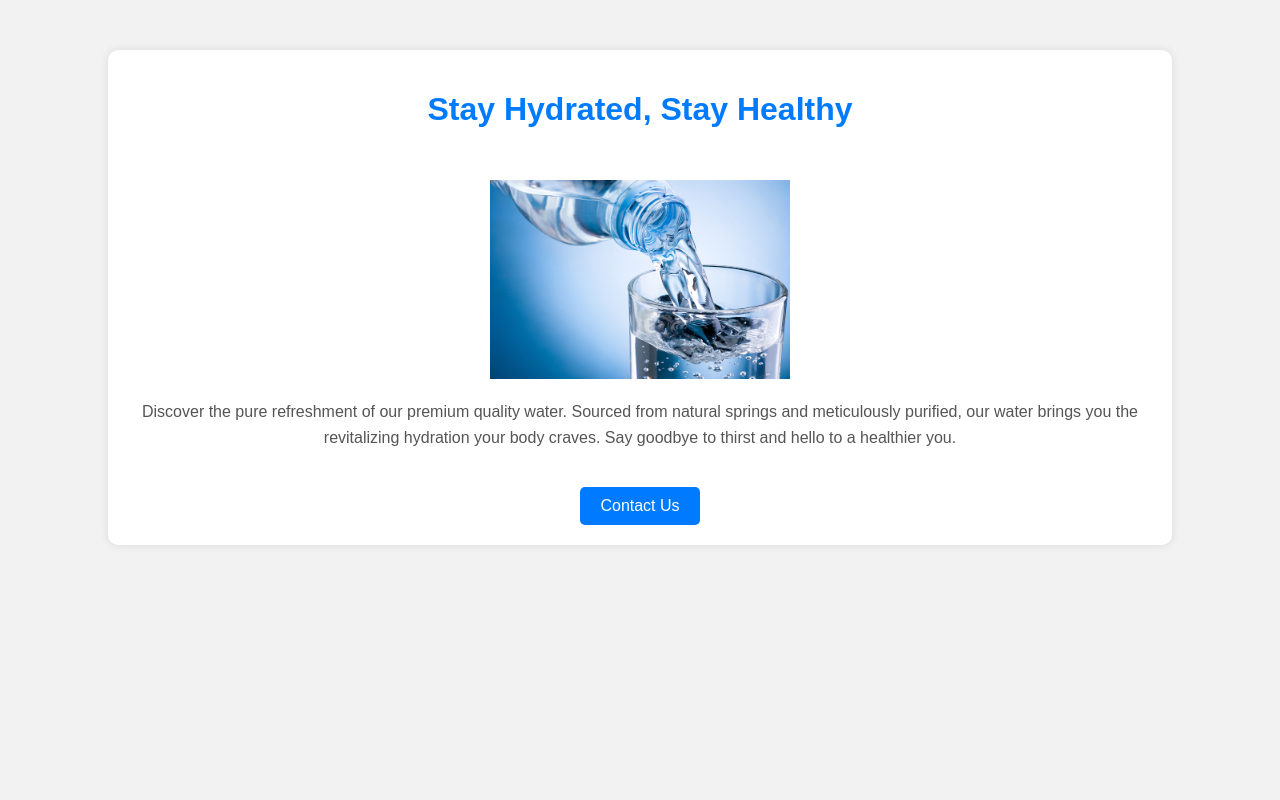
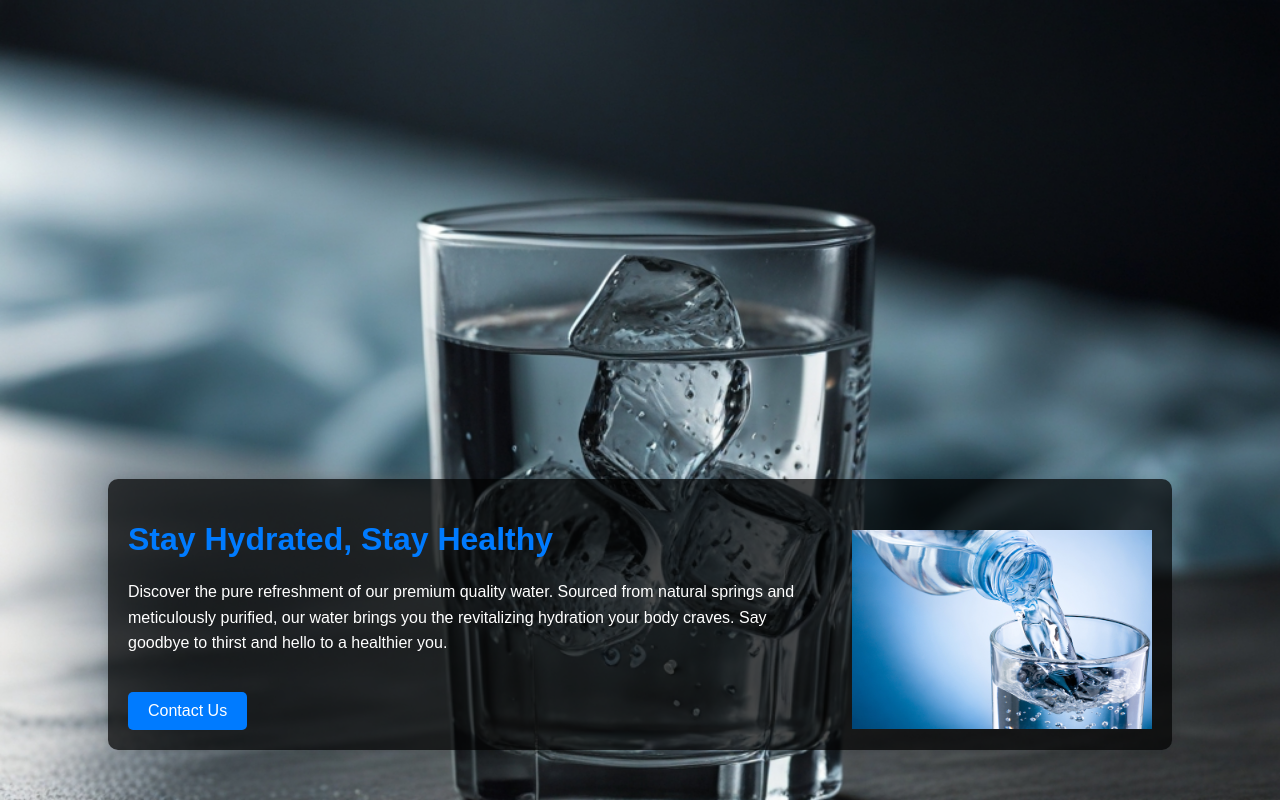
Before and after one commit to LegoPiece32557/Water.github.io, a plain HTML site: page index.html in a window 1280 px wide. Drawn offline with Linux system fonts and the light colour scheme.

Commit message:
Add files via upload

```diff
--- a/index.html
+++ b/index.html
@@ -9,23 +9,36 @@
     font-family: Arial, sans-serif;
     margin: 0;
     padding: 0;
+    background-image: url(glassofwater.jpg);
+    background-size: cover;
+    background-repeat: no-repeat;
     background-color: #f2f2f2;
+    min-height: 100vh; /* Ensure the body covers the entire viewport height */
+    display: flex;
+    justify-content: center; /* Center the container horizontally */
+    align-items: flex-end; /* Align the container to the bottom */
 }
+
 .container {
     width: 80%;
-            margin: auto;
-            text-align: center;
+    text-align: left;
     padding: 20px;
-            background-color: #fff;
+    background-color: rgba(0, 0, 0, 0.7); /* Slightly transparent black background */
     border-radius: 10px;
     box-shadow: 0 0 10px rgba(0, 0, 0, 0.1);
-            margin-top: 50px;
+    margin-bottom: 50px; /* Space between the container and the bottom of the viewport */
+    display: flex;
+    align-items: center;
 }
-        h1 {
+        .content {
+            flex: 1;
+            padding-right: 20px;
+        }
+        .content h1 {
             color: #007bff;
         }
-        p {
-            color: #555;
+        .content p {
+            color: #fff;
             line-height: 1.6;
         }
         .water-bottle {
@@ -49,10 +62,11 @@
 </head>
 <body>
     <div class="container">
+        <div class="content">
             <h1>Stay Hydrated, Stay Healthy</h1>
-        <img src="water_bottle.jpg" alt="Water Bottle" class="water-bottle">
             <p>Discover the pure refreshment of our premium quality water. Sourced from natural springs and meticulously purified, our water brings you the revitalizing hydration your body craves. Say goodbye to thirst and hello to a healthier you.</p>
             <a href="#contact" class="btn">Contact Us</a>
         </div>
+        <img src="water_bottle.jpg" alt="Water Bottle" class="water-bottle">
+    </div>
 </body>
-</html>
```
Also changed, not shown: glassofwater.jpg (added). Lines whose indentation alone changed are shown as unchanged.
